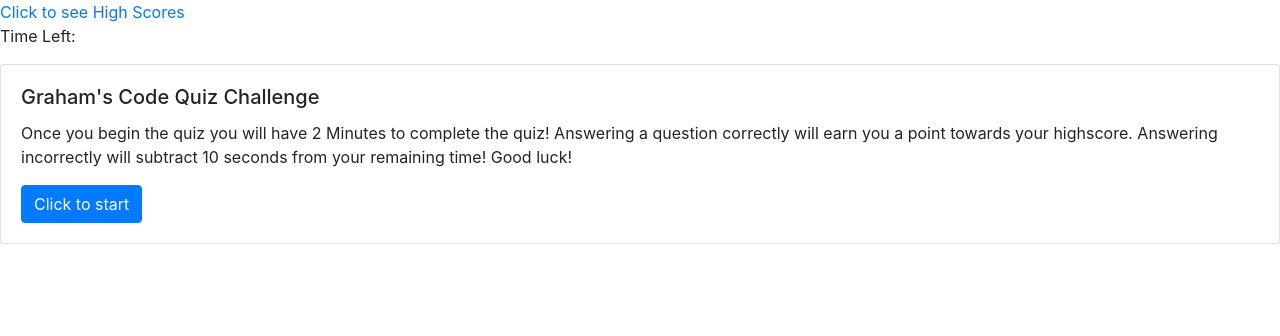
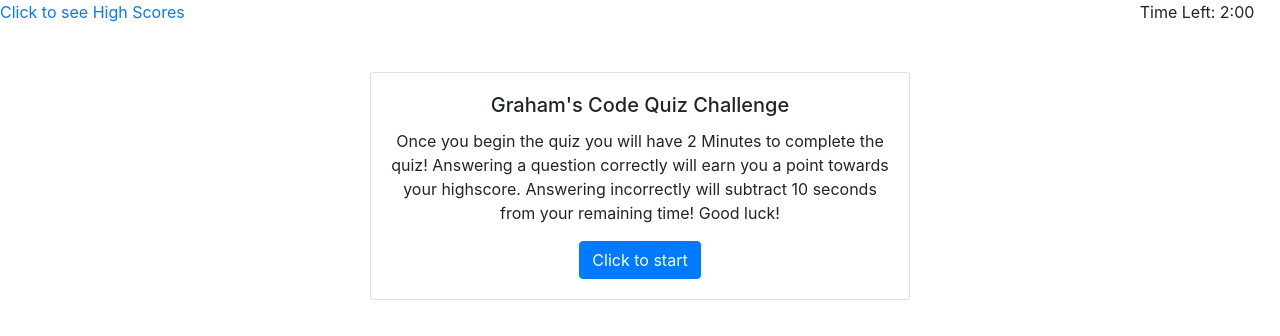
Before and after one commit to gdickey273/code-quiz, a plain HTML site: page index.html in a window 1280 px wide. Drawn offline with nearby package versions, Linux system fonts and the light colour scheme.

Commit message:
added basic style formatting to style.css for  index.html

```diff
--- a/index.html
+++ b/index.html
@@ -12,16 +12,35 @@
   <body>
     <header>
       <a id="highscore-link" href="highscores.html">Click to see High Scores</a>
-      <p>Time Left: <span id="time-left"></span></p>
+      <p id="count-clock">Time Left: <span id="time-left">2:00</span></p>
     </header>
 
-    <div class="card">
-      <div class="card-body">
-        <h5 class="card-title">Graham's Code Quiz Challenge</h5>
-        <p class="card-text">Once you begin the quiz you will have 2 Minutes to complete the quiz! Answering a question correctly will earn you a point towards your highscore. Answering incorrectly will subtract 10 seconds from your remaining time! Good luck!</p>
-        <button href="#" class="btn btn-primary">Click to start</button>
+    <div class="mt-5 container">
+      <div class = "row">
+        <div class="col col-lg-6 col-md-6 col-sm-12 col-xs-12">
+
+          <div id="start-card" class="card">
+            <div class= "card-body">
+              <h5 class="card-title">Graham's Code Quiz Challenge</h5>
+              <p class="card-text">Once you begin the quiz you will have 2 Minutes to complete the quiz! Answering a question correctly will earn you a point towards your highscore. Answering incorrectly will subtract 10 seconds from your remaining time! Good luck!</p>
+              <button href="#" class="btn btn-primary">Click to start</button>
+            </div>
+          </div>
+
+          <div id="question-card" class="card">
+            <div class= "card-body">
+              <h5 class="card-title">Question <span id="question-id"></span></h5>
+              <p id="question-text" class="card-text">Lorem ipsum dolor sit amet consectetur adipisicing elit. Sunt quo quisquam accusamus ut consectetur ducimus?</p>
+              <button href="#" class="btn btn-primary">Click to start</button>
+            </div>
+          </div>
+
+
+        </div>
       </div>
     </div>
+
+
 
 
     <script src="script.js"></script>
--- a/style.css
+++ b/style.css
@@ -0,0 +1,30 @@
+#highscore-link{
+  text-align: left;
+}
+
+#count-clock{
+  display: block;
+  float: right;
+  margin-right: 2%;
+}
+
+
+
+.col{
+  float: left;
+  margin-left: auto;
+  margin-right: auto;
+}
+
+#start-card{
+  display: block;
+  text-align: center;
+}
+
+#question-card{
+  display: none;
+}
+
+#question-card p{
+  text-align: left;
+}
```
